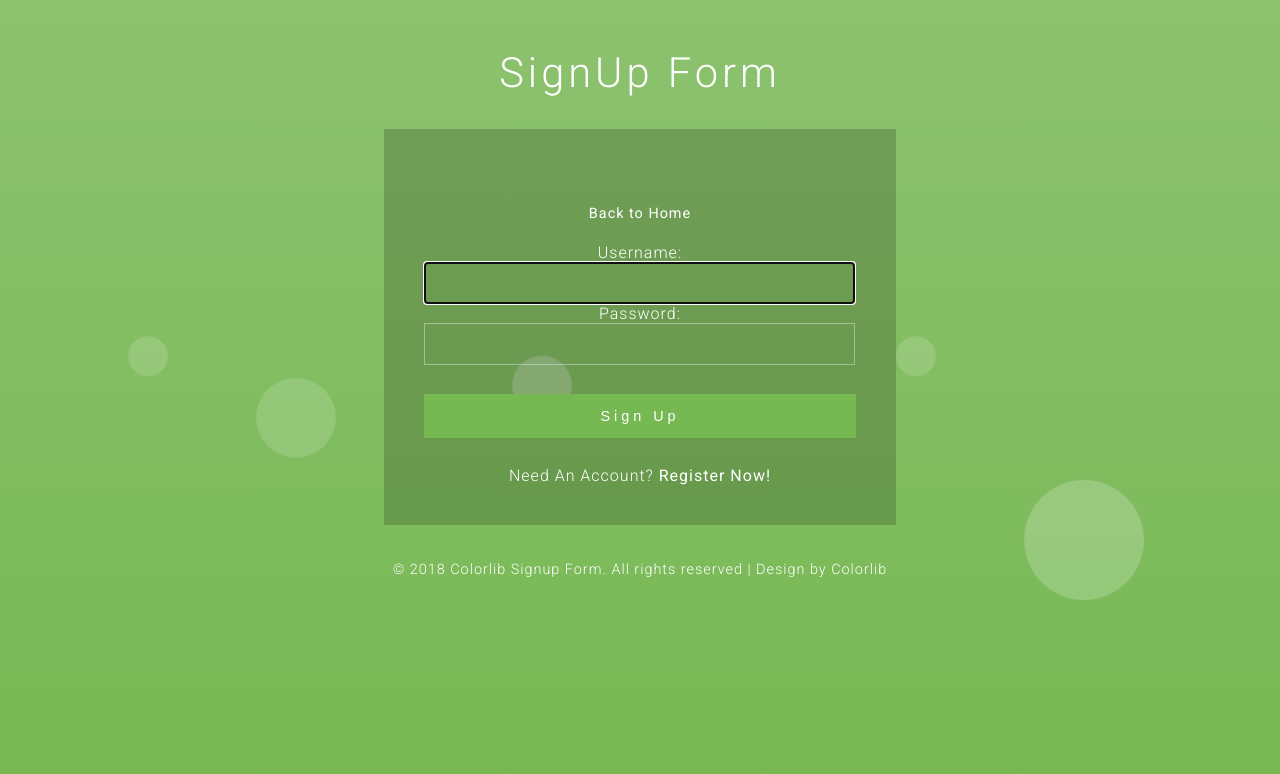
After one commit to yuweichen1008/Django, a Django app: page /login/ in a window 1280 px wide. The commit adds this page. Shown: the top 774 px of the page. Run offline with Django 3.2, Linux system fonts and the light colour scheme.

Commit message:
add login page

```diff
--- a/mysite/mysite/settings.py
+++ b/mysite/mysite/settings.py
@@ -34,6 +34,7 @@ INSTALLED_APPS = [
     'tutorial.apps.TutorialConfig',
     'blog.apps.BlogConfig',
     'users.apps.UsersConfig',
+    # 'crispy_forms',
     'django.contrib.admin',
     'django.contrib.auth',
     'django.contrib.contenttypes',
@@ -122,3 +123,5 @@ USE_TZ = True
 # https://docs.djangoproject.com/en/2.2/howto/static-files/
 
 STATIC_URL = '/static/'
+
+LOGIN_REDIRECT_URL = 'blog-home'
--- a/mysite/mysite/urls.py
+++ b/mysite/mysite/urls.py
@@ -14,6 +14,7 @@ Including another URLconf
     2. Add a URL to urlpatterns:  path('blog/', include('blog.urls'))
 """
 from django.contrib import admin
+from django.contrib.auth import views as auth_views
 from django.urls import path, include
 from users import views as user_views
 from tutorial.views import PersonListView
@@ -23,6 +24,8 @@ urlpatterns = [
     path('admin/', admin.site.urls),
     path('people/',PersonListView.as_view(),name='people-list'),
     path('register/', user_views.register, name='register'),
+    path('login/', auth_views.LoginView.as_view(template_name='users/login.html'), name='login'),
+    path('logout/', auth_views.LogoutView.as_view(template_name='users/logout.html'), name='logout'),
     path('', include('blog.urls')),
     # path('', views.index, name='index'),
 ]
--- a/mysite/tutorial/templates/tutorial/people.html
+++ b/mysite/tutorial/templates/tutorial/people.html
@@ -1,4 +1,4 @@
-{# tutorial/templates/tutorial/people.html #}
+{# tutorial/people.html #}
 {% load render_table from django_tables2 %}
 <!doctype html>
 <html>
--- a/mysite/users/templates/users/base.html
+++ b/mysite/users/templates/users/base.html
@@ -3,7 +3,7 @@
 <html>
 
 <head>
-    <title>Creative Colorlib SignUp Form</title>
+    <title> SignUp Form</title>
     <meta name="viewport" content="width=device-width, initial-scale=1">
     <meta http-equiv="Content-Type" content="text/html; charset=utf-8" />
     <script
--- /dev/null
+++ b/mysite/users/templates/users/login.html
@@ -0,0 +1,22 @@
+{% extends "users/base.html" %}
+{% block content %}
+
+<h1>SignUp Form</h1>
+<div class="main-agileinfo">
+    <div class="agileits-top">
+        <form method="POST">
+            {% csrf_token %}
+            <fieldset class="form-group">
+                <div class="colorlibcopy-agile">
+                    <p><a href="/"> Back to Home</a></p>
+                </div>
+                {{ form.as_p }}
+            </fieldset>
+            <div>
+                <input type="submit" value="Sign Up"></button>
+            </div>
+        </form>
+        <p>Need An Account? <a href="{% url 'register' %}"> Register Now!</a></p>
+    </div>
+</div>
+{% endblock content %}
```
Also changed, not shown: mysite/blog/templates/blog/base.html (+8 -1 lines), mysite/users/templates/users/register.html (+6 -3 lines).
